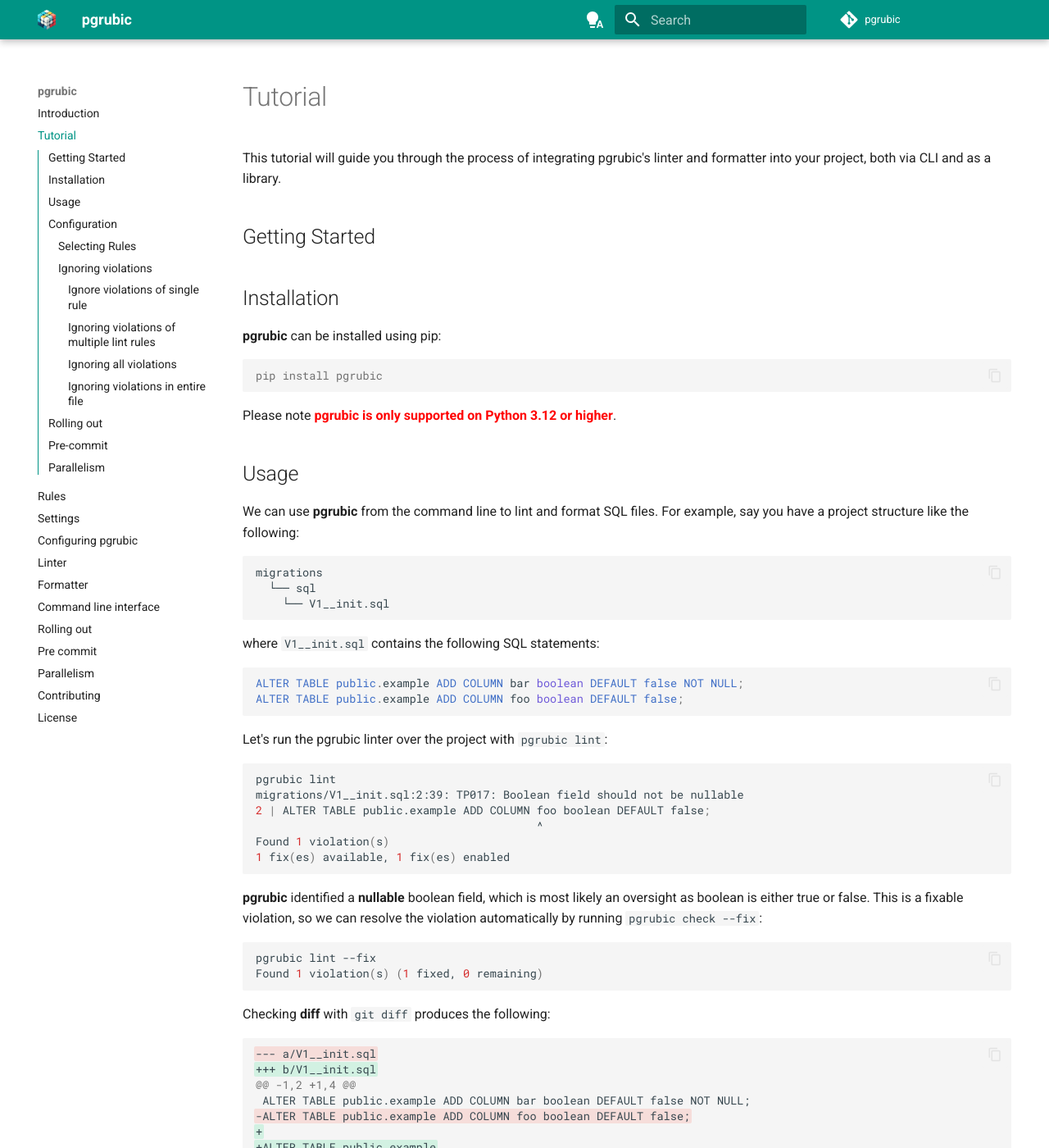
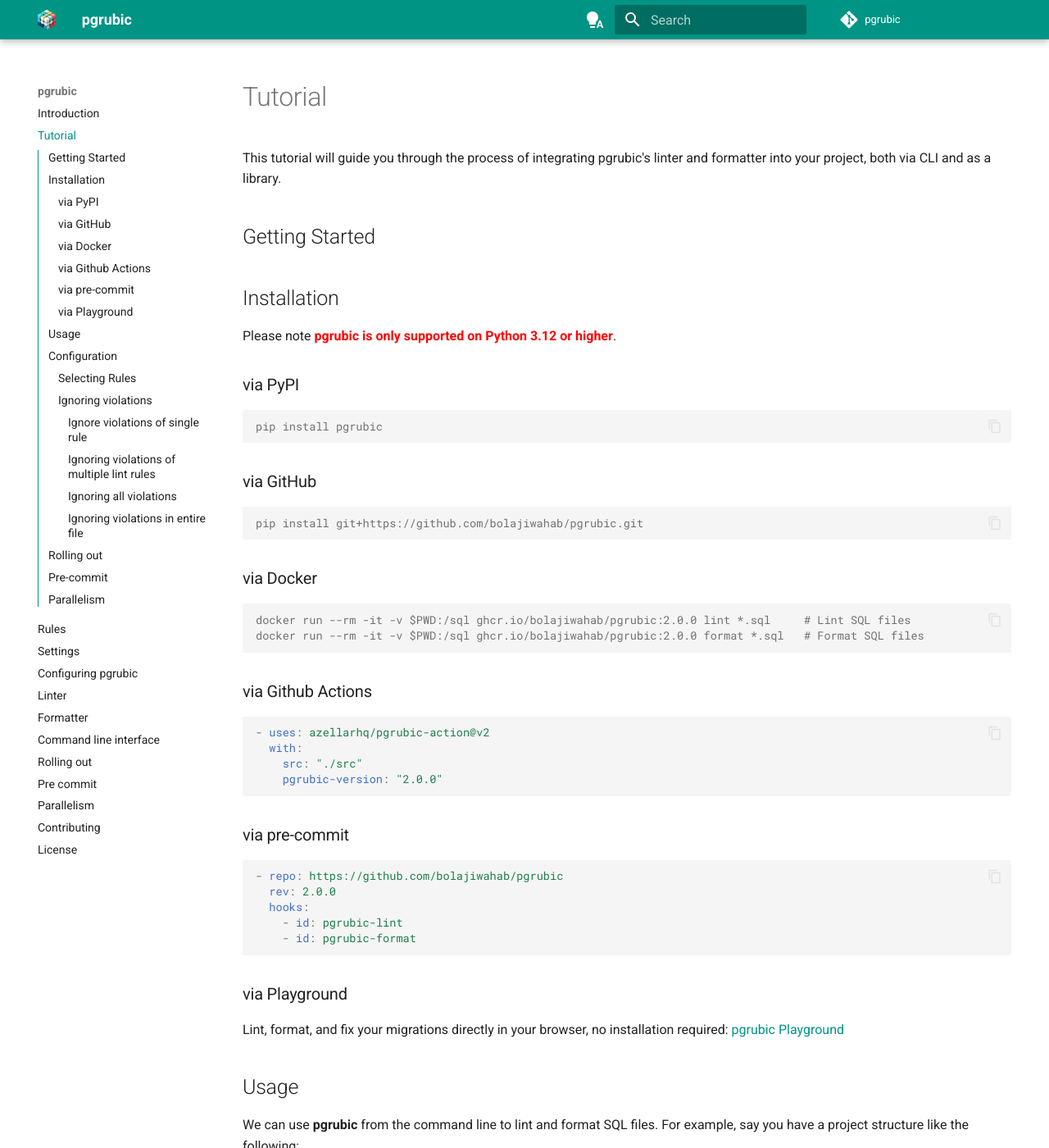
Before and after one commit to bolajiwahab/pgrubic, an MkDocs documentation site: the page built from docs/docs/tutorial.md, in a window 1280 px wide and 1400 px high. Shown: the whole window at 82% size. Built offline with MkDocs 1.6.1 and Material for MkDocs 9.7.7, drawn with Linux system fonts in a browser that asks for light colours; comment, search, counter and statistics services are not loaded.

Commit message:
docs: document other installation options (#260)

````diff
--- a/docs/docs/tutorial.md
+++ b/docs/docs/tutorial.md
@@ -6,13 +6,49 @@
 
 ## Installation
 
-**pgrubic** can be installed using pip:
+Please note **<span style="color:red">pgrubic is only supported on Python 3.12 or higher</span>**.
+
+### via PyPI
 
 ```console
 pip install pgrubic
 ```
 
-Please note **<span style="color:red">pgrubic is only supported on Python 3.12 or higher</span>**.
+### via GitHub
+
+```console
+pip install git+https://github.com/bolajiwahab/pgrubic.git
+```
+
+### via Docker
+
+```console
+docker run --rm -it -v $PWD:/sql ghcr.io/bolajiwahab/pgrubic:2.0.0 lint *.sql     # Lint SQL files
+docker run --rm -it -v $PWD:/sql ghcr.io/bolajiwahab/pgrubic:2.0.0 format *.sql   # Format SQL files
+```
+
+### via Github Actions
+
+```yaml
+- uses: azellarhq/pgrubic-action@v2
+  with:
+    src: "./src"
+    pgrubic-version: "2.0.0"
+```
+
+### via pre-commit
+
+```yaml
+- repo: https://github.com/bolajiwahab/pgrubic
+  rev: 2.0.0
+  hooks:
+    - id: pgrubic-lint
+    - id: pgrubic-format
+```
+
+### via Playground
+
+Lint, format, and fix your migrations directly in your browser, no installation required: [pgrubic Playground](https://pgrubic.azellar.com/)
 
 ## Usage
 
--- a/pyproject.toml
+++ b/pyproject.toml
@@ -16,7 +16,11 @@
 breaking_change_exclamation_in_title = true
 version_files = [
     "README.md:rev",
+    "README.md:ghcr.io",
+    "README.md:pgrubic-version",
     "docs/docs/tutorial.md:rev",
+    "docs/docs/tutorial.md:ghcr.io",
+    "docs/docs/tutorial.md:pgrubic-version",
 ]
 
 [project]
````
Also changed, not shown: README.md.
